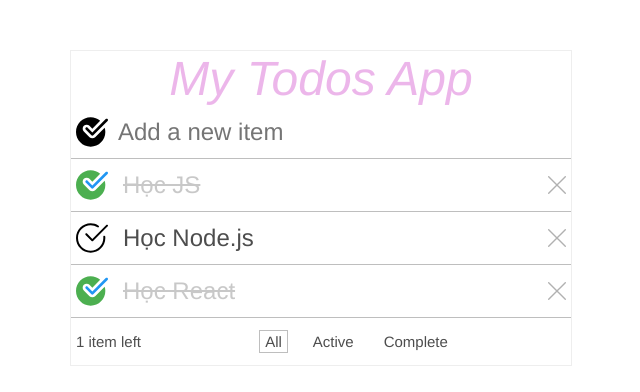
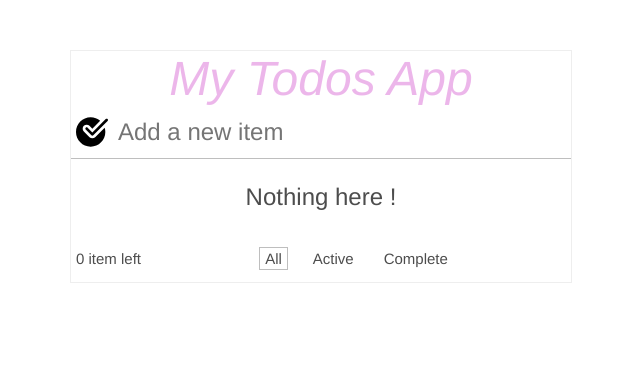
Before and after one commit to thinhtpt2000/ReactJS-Todo-List, a React (Create React App) app: page / in a window 1280 px wide. Shown: the top 392 px of the page, without its empty margins (319-959 px from the left). Built offline with nearby package versions, Linux system fonts and the light colour scheme.

Commit message:
add using local storage to save todos

```diff
--- a/src/App.js
+++ b/src/App.js
@@ -5,11 +5,14 @@ import Footer from "./components/Footer";
 import tick from "./img/tick.svg";
 
 const App = () => {
-  const [todoItems, setTodoItems] = useState([
-    { title: "Học JS", isComplete: true },
-    { title: "Học Node.js", isComplete: false },
-    { title: "Học React", isComplete: true },
-  ]);
+  // const [todoItems, setTodoItems] = useState([
+  //   { title: "Học JS", isComplete: true },
+  //   { title: "Học Node.js", isComplete: false },
+  //   { title: "Học React", isComplete: true },
+  // ]);
+  const [todoItems, setTodoItems] = useState(
+    JSON.parse(localStorage.getItem("todos")) || []
+  );
 
   const [newItem, setNewItem] = useState("");
 
@@ -35,9 +38,10 @@ const App = () => {
         break;
     }
 
-    const incompleteItems = todoItems.filter(item => !item.isComplete);
+    const incompleteItems = todoItems.filter((item) => !item.isComplete);
     setCounter(incompleteItems.length);
 
+    localStorage.setItem("todos", JSON.stringify(todoItems));
   }, [currentState, todoItems, counter]);
 
   const onCheckClick = (item) => {
@@ -134,7 +138,11 @@ const App = () => {
       {currentItems.length === 0 && (
         <p className="EmptyMessage">Nothing here !</p>
       )}
-      <Footer currentState={currentState} onStateClick={onStateClick} counter={counter} />
+      <Footer
+        currentState={currentState}
+        onStateClick={onStateClick}
+        counter={counter}
+      />
     </div>
   );
 };
```
